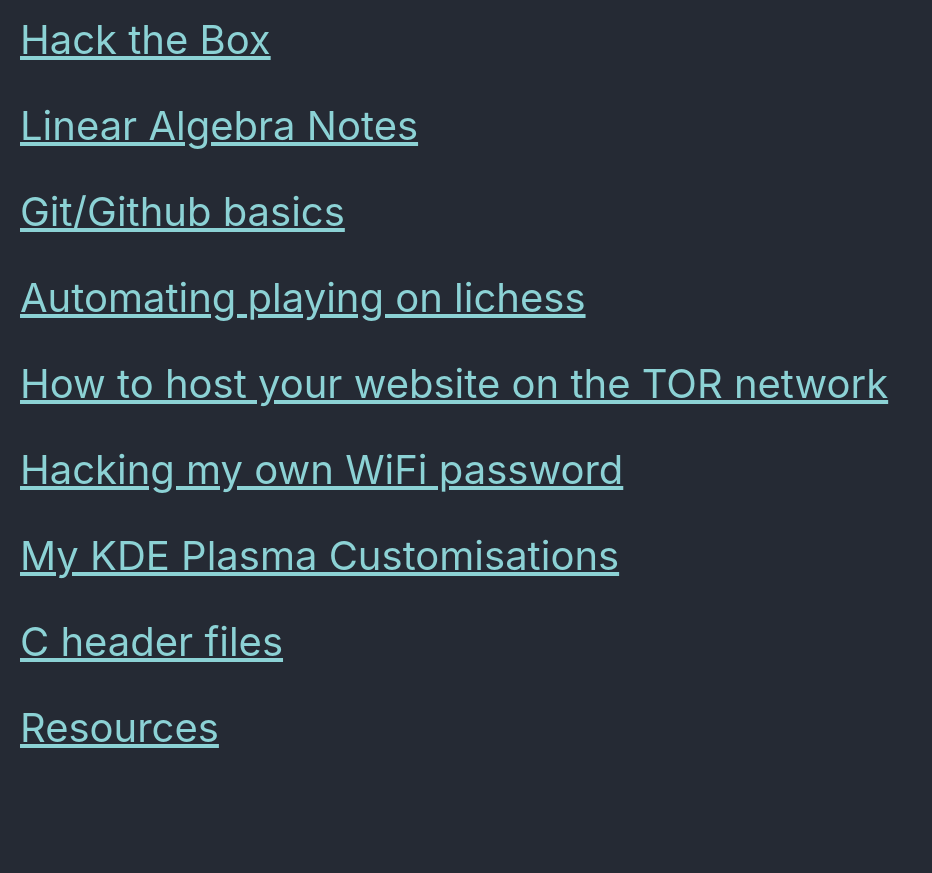
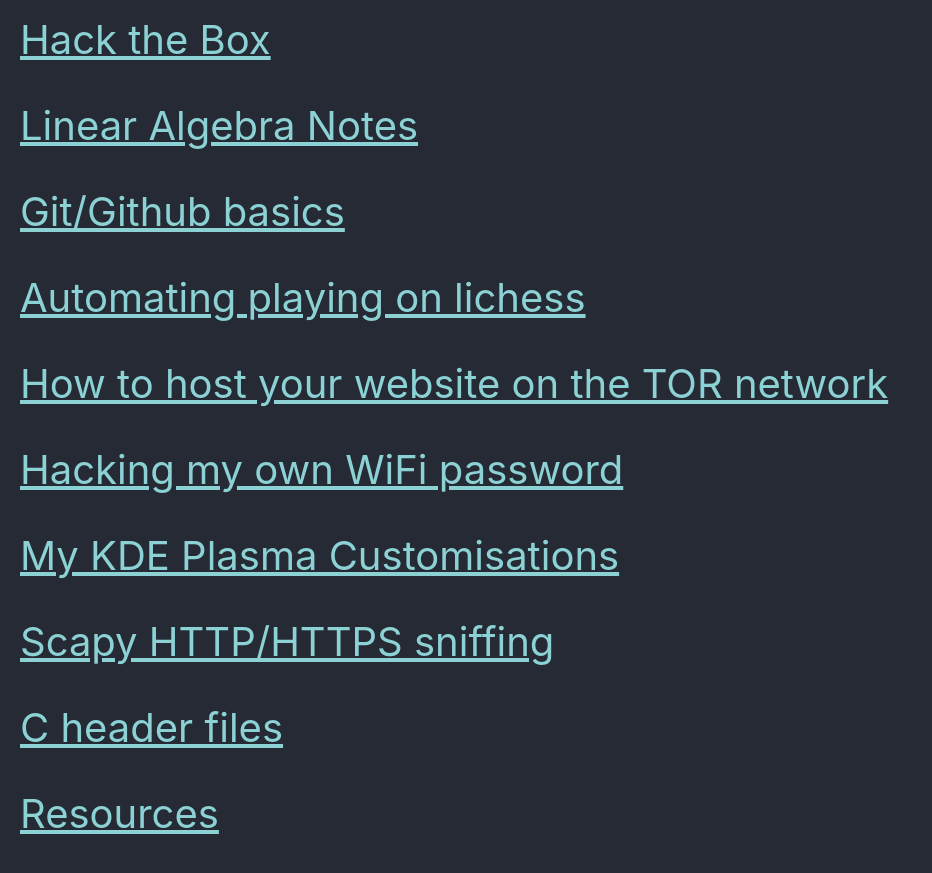
Before and after one commit to Connor-McCartney/Connor-McCartney.github.io, a Jekyll site: the page built from _pages/misc.md, in a window 1280 px wide and 900 px high, scrolled down 968 px. Shown: the top 873 px of the window, without its empty margins (0-932 px from the left). Built offline with Jekyll 4.4.1, drawn with Linux system fonts in a browser that asks for light colours; cached includes are drawn as plain includes; before the commit the page ends 1782 px from its top, so only the background shows below that.

Commit message:
Update misc.md

```diff
--- a/_pages/misc.md
+++ b/_pages/misc.md
@@ -37,6 +37,8 @@ title: Misc
 
 <span style="font-size:2em;">   [My KDE Plasma Customisations](/misc/kde-plasma)   </span>
 
+<span style="font-size:2em;">   [Scapy HTTP/HTTPS sniffing](/misc/scapy)   </span>
+
 <span style="font-size:2em;">   [C header files](/misc/Cheaderfiles)   </span>
 
 <span style="font-size:2em;">   [Resources](/misc/resources)   </span>
```
